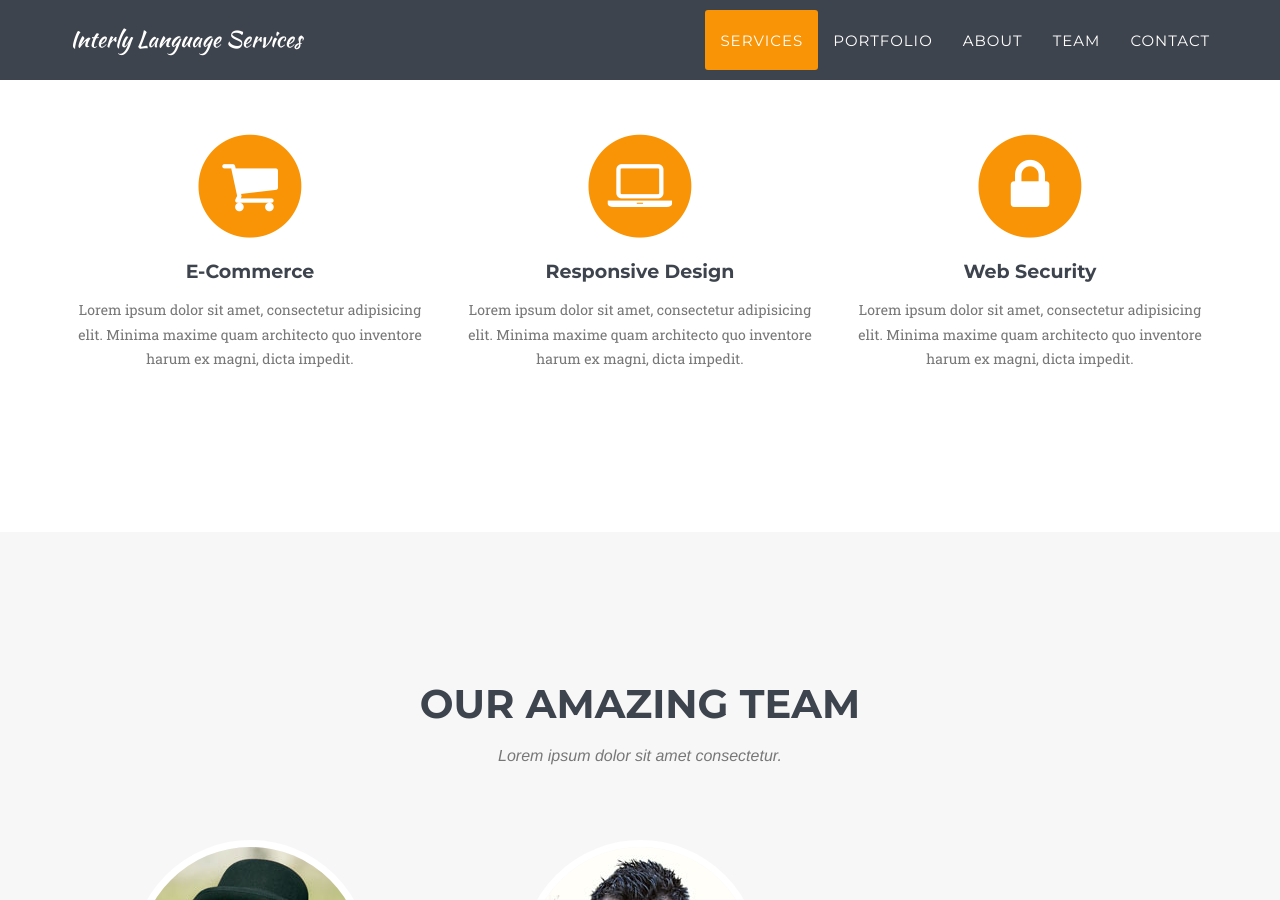
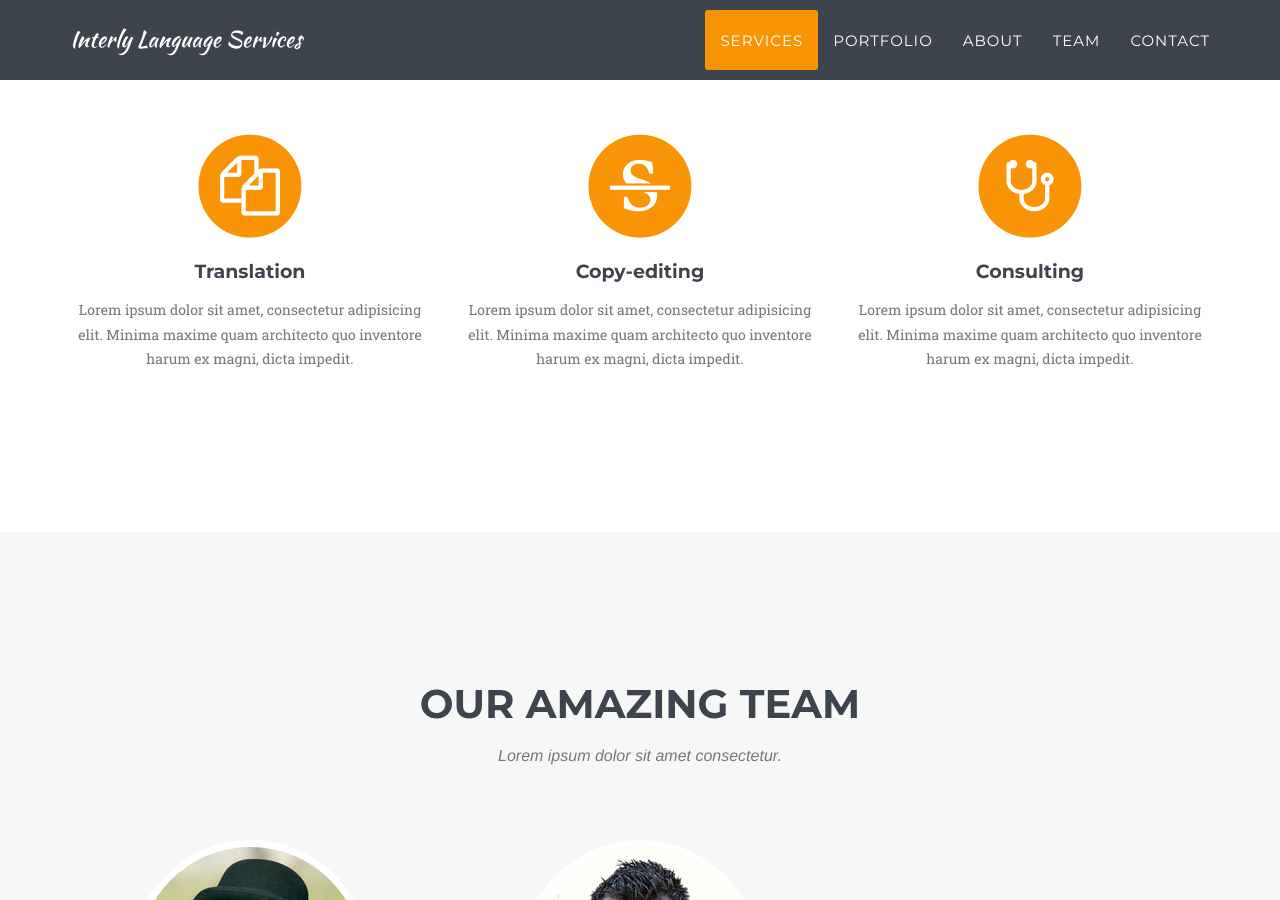
Before and after one commit to kylesezhi/kylesezhi.github.io, a Jekyll site: the page built from index.html, in a window 1280 px wide and 900 px high, scrolled down 938 px. Built offline with Jekyll 4.4.1, drawn with Linux system fonts in a browser that asks for light colours; some web fonts are replaced.

Commit message:
Add icons for services

```diff
--- a/_includes/services.html
+++ b/_includes/services.html
@@ -11,25 +11,25 @@
                 <div class="col-md-4">
                     <span class="fa-stack fa-4x">
                         <i class="fa fa-circle fa-stack-2x text-primary"></i>
-                        <i class="fa fa-shopping-cart fa-stack-1x fa-inverse"></i>
+                        <i class="fa fa-files-o fa-stack-1x fa-inverse"></i>
                     </span>
-                    <h4 class="service-heading">E-Commerce</h4>
+                    <h4 class="service-heading">Translation</h4>
                     <p class="text-muted">Lorem ipsum dolor sit amet, consectetur adipisicing elit. Minima maxime quam architecto quo inventore harum ex magni, dicta impedit.</p>
                 </div>
                 <div class="col-md-4">
                     <span class="fa-stack fa-4x">
                         <i class="fa fa-circle fa-stack-2x text-primary"></i>
-                        <i class="fa fa-laptop fa-stack-1x fa-inverse"></i>
+                        <i class="fa fa-strikethrough fa-stack-1x fa-inverse"></i>
                     </span>
-                    <h4 class="service-heading">Responsive Design</h4>
+                    <h4 class="service-heading">Copy-editing</h4>
                     <p class="text-muted">Lorem ipsum dolor sit amet, consectetur adipisicing elit. Minima maxime quam architecto quo inventore harum ex magni, dicta impedit.</p>
                 </div>
                 <div class="col-md-4">
                     <span class="fa-stack fa-4x">
                         <i class="fa fa-circle fa-stack-2x text-primary"></i>
-                        <i class="fa fa-lock fa-stack-1x fa-inverse"></i>
+                        <i class="fa fa-stethoscope fa-stack-1x fa-inverse"></i>
                     </span>
-                    <h4 class="service-heading">Web Security</h4>
+                    <h4 class="service-heading">Consulting</h4>
                     <p class="text-muted">Lorem ipsum dolor sit amet, consectetur adipisicing elit. Minima maxime quam architecto quo inventore harum ex magni, dicta impedit.</p>
                 </div>
             </div>
```
Also changed, not shown: 7 other files.
